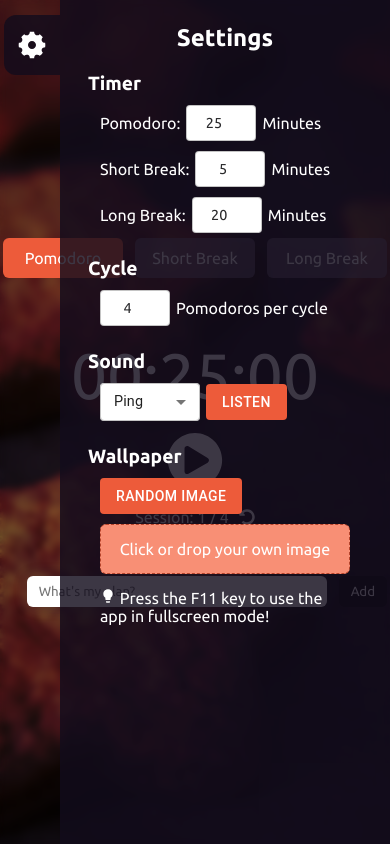
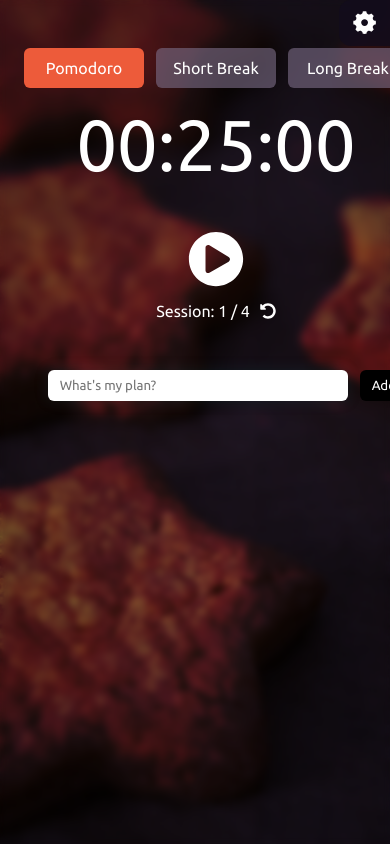
Before and after one commit to jbilee/palmodoro, a React (Vite) app: page / in a window 390 px wide. Built offline with nearby package versions, Linux system fonts and the light colour scheme.

Commit message:
fix: Fix mobile UI - Adjusted some CSS styles for the app to fit properly in a mobile screen

```diff
--- a/src/components/Layout.tsx
+++ b/src/components/Layout.tsx
@@ -26,10 +26,13 @@ const Background = styled.div<{ $image: string }>`
 
 const Foreground = styled.div`
   display: grid;
-  place-content: center center;
-  padding: 36px;
+  padding: 48px 24px 0;
   backdrop-filter: blur(3px);
   height: inherit;
+  @media (min-width: 600px) {
+    padding: 0;
+    place-content: center center;
+  }
 `;
 
 export default Layout;
--- a/src/components/NumberInput.tsx
+++ b/src/components/NumberInput.tsx
@@ -19,7 +19,7 @@ const NumberInput = ({ id, type, min, max, defaultValue, onChange }: InputHTMLAt
   }, []);
 
   return (
-    <Wrapper $isFocused={isFocused} onMouseOver={() => console.log("mouse is over")}>
+    <Wrapper $isFocused={isFocused}>
       <Border $isFocused={isFocused}>
         <input
           ref={inputRef}
--- a/src/components/Settings.tsx
+++ b/src/components/Settings.tsx
@@ -69,9 +69,9 @@ const Settings = () => {
   return (
     <Wrapper>
       <Tab>
-        <RiSettings5Fill size="2rem" onClick={handleClick} />
+        <RiSettings5Fill onClick={handleClick} />
       </Tab>
-      <Box ref={box}>
+      <Box ref={box} className="hidden">
         <Content>
           <div className="heading-large">Settings</div>
           <div className="heading-small">Timer</div>
@@ -198,15 +198,20 @@ const Wrapper = styled.div`
 `;
 
 const Tab = styled.div`
-  margin-top: 15px;
   border-top-left-radius: 12px;
   border-bottom-left-radius: 12px;
   display: grid;
   place-content: center center;
   padding: 0 12px;
-  max-height: 60px;
+  max-height: 46px;
   background: #130d1dd2;
+  font-size: 1.7rem;
   cursor: pointer;
+  @media (min-width: 600px) {
+    margin-top: 15px;
+    font-size: 2rem;
+    max-height: 60px;
+  }
 `;
 
 const Box = styled.div`
--- a/src/components/TimerContainer.tsx
+++ b/src/components/TimerContainer.tsx
@@ -57,11 +57,7 @@ const TimerContainer = () => {
     <Wrapper>
       <Header>
         {Object.keys(MODE_TEXT).map((mode) => (
-          <Mode
-            $isCurrentMode={currentMode === mode}
-            key={mode}
-            onClick={() => handleModeClick(mode)}
-          >
+          <Mode $isCurrentMode={currentMode === mode} key={mode} onClick={() => handleModeClick(mode)}>
             {MODE_TEXT[mode as keyof typeof MODE_TEXT]}
           </Mode>
         ))}
@@ -92,13 +88,15 @@ const Wrapper = styled.div`
   display: flex;
   flex-direction: column;
   align-items: center;
-  gap: 20px;
+  gap: 15px;
+  @media (min-width: 1200px) {
+    padding-bottom: 10px;
+  }
 `;
 
 const Header = styled.div`
   display: flex;
   gap: 12px;
-  margin-bottom: 40px;
 `;
 
 const Mode = styled.div<{ $isCurrentMode: boolean }>`
--- a/src/components/Todos.tsx
+++ b/src/components/Todos.tsx
@@ -15,6 +15,7 @@ const Wrapper = styled.div`
   align-self: flex-end;
   display: flex;
   flex-direction: column-reverse;
+  gap: 12px;
   @media (min-width: 1200px) {
     flex-direction: column;
   }
--- a/src/reducers/todosReducer.ts
+++ b/src/reducers/todosReducer.ts
@@ -14,7 +14,7 @@ const todosSlice = createSlice({
   reducers: {
     addTodo: (state, action: PayloadAction<string>) => {
       const newTodo = {
-        id: state.length,
+        id: Date.now(),
         text: action.payload,
         checked: false,
       };
--- a/src/scss/globals/_index.scss
+++ b/src/scss/globals/_index.scss
@@ -58,7 +58,8 @@ input:focus {
 }
 
 .timer {
-  font-size: 4rem;
+  font-size: 4.5rem;
+  margin-bottom: 30px;
 
   @media (min-width: 600px) {
     font-size: 6rem;
```
